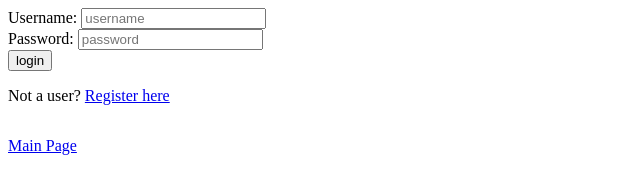
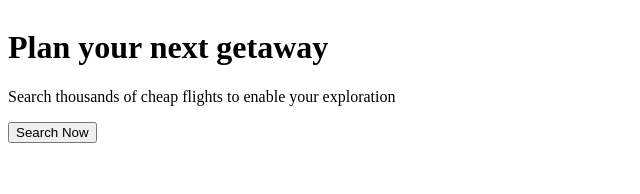
Before and after one commit to jschaedler/Stratus, a website: page workingServer/public/index.html in a window 1280 px wide. Shown: the whole page, without its empty margins (0-640 px from the left). Drawn offline with Linux system fonts and the light colour scheme.

Commit message:
Add landing page

```diff
--- a/workingServer/public/index.html
+++ b/workingServer/public/index.html
@@ -7,6 +7,15 @@
         <script  src="index.js" defer></script>
     </head>
     <body>
+        <div id="landing-content">
+            <h1>Plan your next getaway</h1>
+            <p>Search thousands of cheap flights to enable your exploration</p>
+            <div >
+                <button id="login-button-load">Search Now</button>
+            </div>
+        </div>
+
+        <div id="login-content" hidden>
         <form method="POST" action="/attempt_login">
             <div>
                 <label for="username">Username:</label>
@@ -27,6 +36,7 @@
         <div>
             <p><a href="main">Main Page</a></p>
         </div>
+    </div>
 
     </body>
 </html>
--- a/workingServer/public/index.js
+++ b/workingServer/public/index.js
@@ -1,7 +1,18 @@
 let loginButton = document.getElementById("login")
 let username = document.getElementById("username")
 let password = document.getElementById("password")
+let landing = document.getElementById("landing-content")
+let loginContent = document.getElementById("login-content")
+let loadLogin = document.getElementById("login-button-load")
 const data = null
+
+loadLogin.addEventListener("click", load)
+
+function load(event) {
+    loginContent.removeAttribute("hidden")
+    landing.setAttribute("hidden", true)
+}
+
 
 function login(event){
     event.preventDefault()
```
